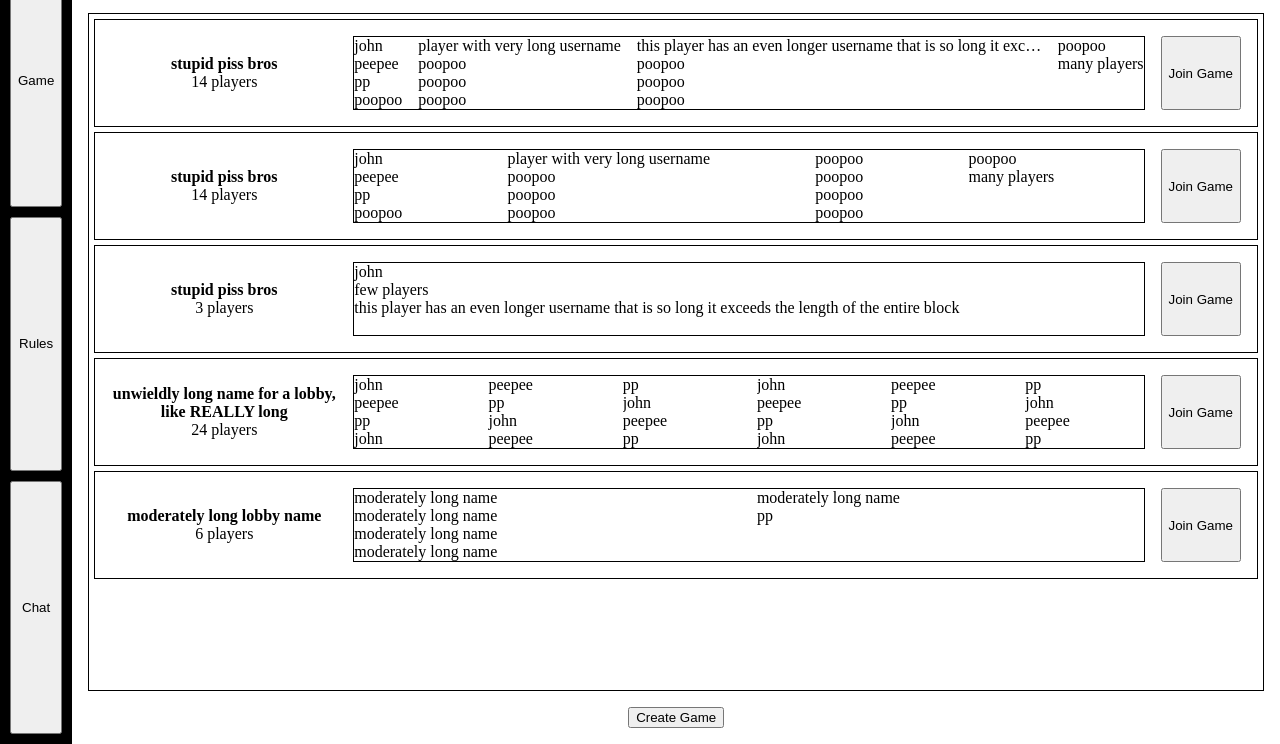
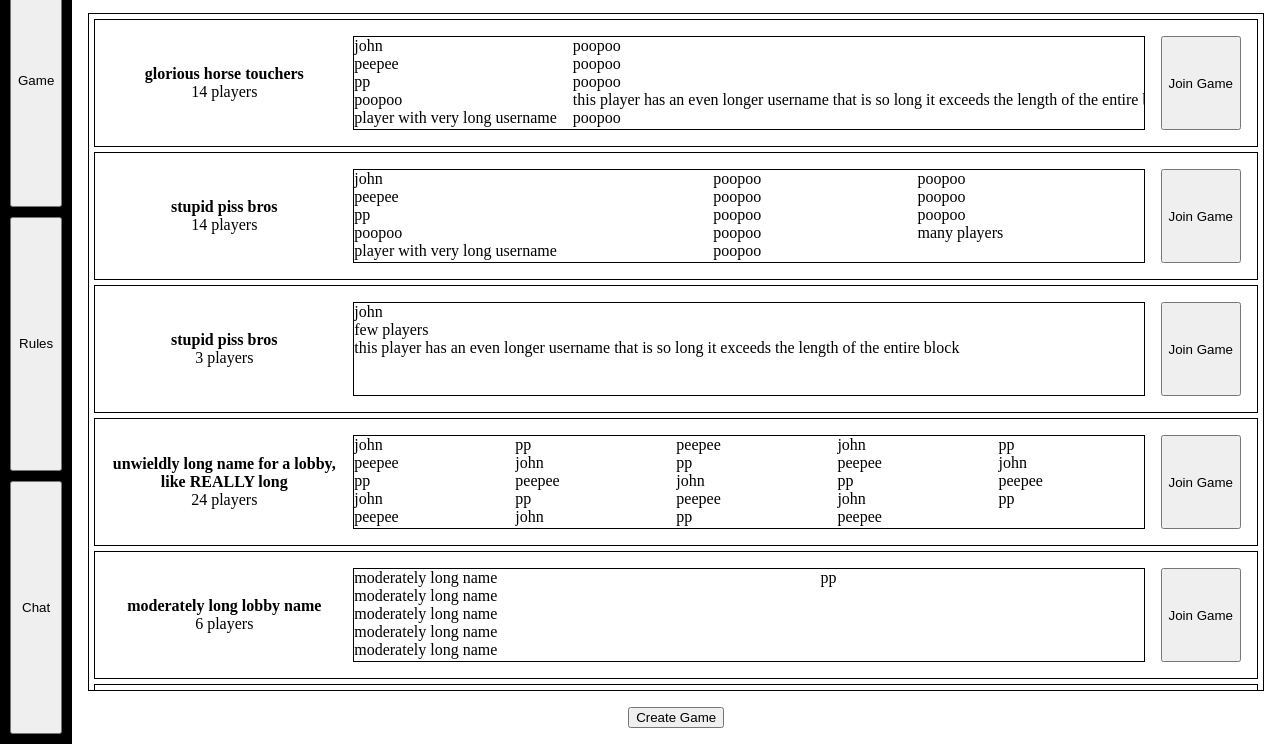
Before and after one commit to Shuba-Shuba/Dice-Demons, a plain HTML site: page frontend/index.html in a window 1280 px wide. Shown: the part 56-800 px from the top of the page. Drawn offline with nearby package versions, Linux system fonts and the light colour scheme; no server answers.

Commit message:
lobby listings css adjustments

```diff
--- a/frontend/css/style.css
+++ b/frontend/css/style.css
@@ -88,9 +88,11 @@ html, body {
 
 #game-lobby h1 {
   margin: 0;
+  text-align: center;
 }
 
 #lobby-rooms {
+  width: 100%;
   flex: 1 1 auto;
   overflow: auto;
   scroll-behavior: smooth;
@@ -104,8 +106,7 @@ html, body {
 
 .lobby-room {
   border: 1px solid black;
-  width: 100%;
-  flex: 0 0 max-content;
+  flex: 0 0 8em;
   overflow: hidden;
   display: flex;
   flex-flow: row;
@@ -119,9 +120,8 @@ html, body {
   border: 1px solid black;
   white-space: nowrap;
   overflow: hidden;
-  display: grid;
-  grid-template: repeat(4,1fr) / auto;
-  grid-auto-flow: column dense;
+  display: flex;
+  flex-flow: column wrap;
   column-gap: 1em;
 }
 
--- a/frontend/index.html
+++ b/frontend/index.html
@@ -18,7 +18,7 @@
           <div id="lobby-rooms">
             <div class="lobby-room">
               <div class="lobby-room-info">
-                <h4>stupid piss bros</h4>
+                <h4>glorious horse touchers</h4>
                 <p>14 players</p>
               </div>
               <div class="lobby-room-players">
@@ -118,6 +118,19 @@
                 <p>moderately long name</p>
                 <p>moderately long name</p>
                 <p>moderately long name</p>
+                <p>pp</p>
+              </div>
+              <button>Join Game</button>
+            </div>
+            <div class="lobby-room">
+              <div class="lobby-room-info">
+                <h4>shuba shuba's lobby</h4>
+                <p>4 players</p>
+              </div>
+              <div class="lobby-room-players">
+                <p>bro sucks</p>
+                <p>shuba shuba</p>
+                <p>unnamed880</p>
                 <p>pp</p>
               </div>
               <button>Join Game</button>
```
